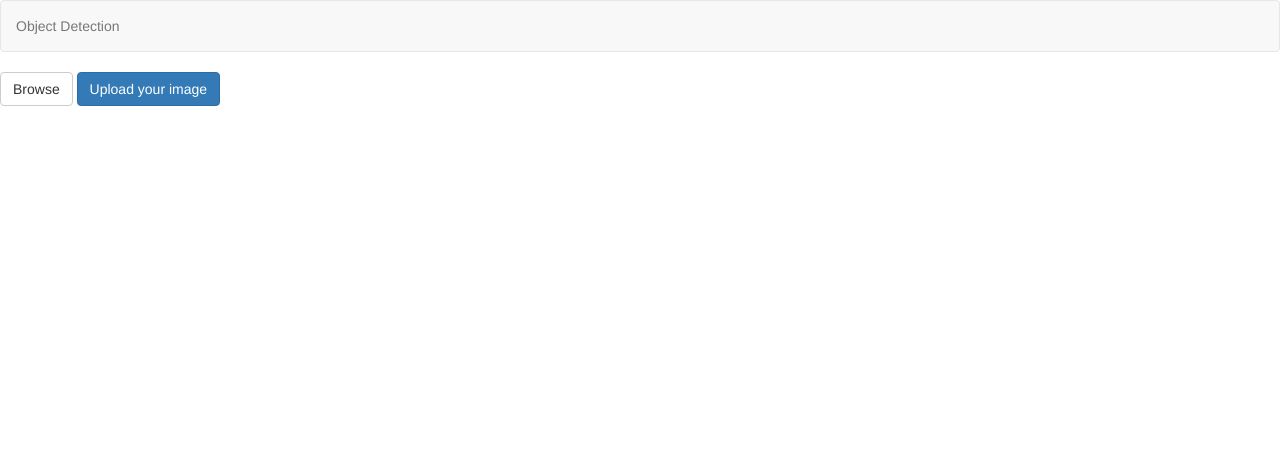
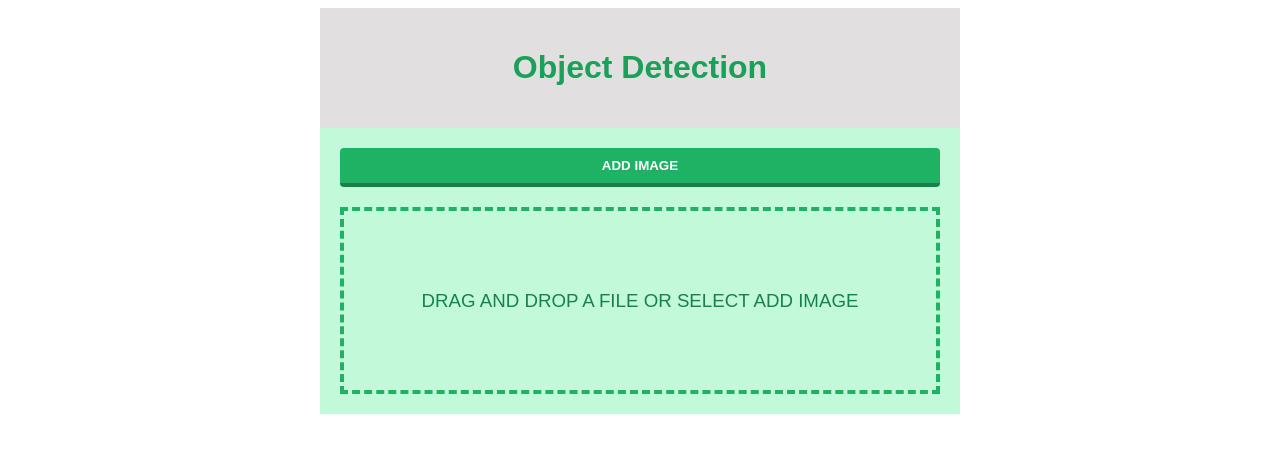
Before and after one commit to Sonkaryasshu/Object_Detection, a Flask app: page / in a window 1280 px wide. Shown: the top 453 px of the page. Run offline with Flask 2, Linux system fonts and the light colour scheme; parts of the project's set-up code (start-up, migrations or seed data) failed here and were passed over; some libraries are stand-ins or nearby versions.

Commit message:
front-end

```diff
--- /dev/null
+++ b/download/static/script.js
@@ -0,0 +1,32 @@
+
+
+function readURL(input) {
+    if (input.files && input.files[0]) {
+
+      var reader = new FileReader();
+
+      reader.onload = function(e) {
+        $('.image-upload-wrap').hide();
+
+        $('.file-upload-image').attr('src', e.target.result);
+        $('.file-upload-content').show();
+        $('.file-upload-btn').html("Change Image");
+        };
+
+      reader.readAsDataURL(input.files[0]);
+
+    } else {
+      removeUpload();
+    }
+  }
+
+  function removeUpload() {
+    $('.file-upload-content').hide();
+    $('.image-upload-wrap').show();
+  }
+  $('.image-upload-wrap').bind('dragover', function () {
+          $('.image-upload-wrap').addClass('image-dropping');
+      });
+      $('.image-upload-wrap').bind('dragleave', function () {
+          $('.image-upload-wrap').removeClass('image-dropping');
+  });
--- /dev/null
+++ b/download/static/style.css
@@ -0,0 +1,126 @@
+
+header{
+  font-family: sans-serif;
+  background-color: #dbd8d8d0;
+  color: #1AA059;
+  max-height: 300px;
+  max-width:  600px;
+  margin: auto;
+  padding: 20px;
+}
+body {
+    font-family: sans-serif;
+    background-color: #ffffff;
+  }
+
+  .file-upload {
+    background-color: #c2fad9;
+    max-width:  600px;
+    margin: 0 auto;
+    padding: 20px;
+  }
+
+  .file-upload-btn {
+    width: 100%;
+    margin: 0;
+    color: #fff;
+    background: #1FB264;
+    border: none;
+    padding: 10px;
+    border-radius: 4px;
+    border-bottom: 4px solid #15824B;
+    transition: all .2s ease;
+    outline: none;
+    text-transform: uppercase;
+    font-weight: 700;
+  }
+
+  .file-upload-btn:hover {
+    background: #1AA059;
+    color: #ffffff;
+    transition: all .2s ease;
+    cursor: pointer;
+  }
+
+  .file-upload-btn:active {
+    border: 0;
+    transition: all .2s ease;
+  }
+
+  .file-upload-content {
+    display: none;
+    text-align: center;
+  }
+
+  .file-upload-input {
+    position: absolute;
+    margin: 0;
+    padding: 0;
+    width: 100%;
+    height: 100%;
+    outline: none;
+    opacity: 0;
+    cursor: pointer;
+  }
+
+  .image-upload-wrap {
+    margin-top: 20px;
+    border: 4px dashed #1FB264;
+    position: relative;
+  }
+
+  .image-dropping,
+  .image-upload-wrap:hover {
+    background-color: #1FB264;
+    border: 4px dashed #ffffff;
+  }
+
+  .image-title-wrap {
+    padding: 0 15px 15px 15px;
+    color: #222;
+  }
+
+  .drag-text {
+    text-align: center;
+  }
+
+  .drag-text h3 {
+    font-weight: 100;
+    text-transform: uppercase;
+    color: #15824B;
+    padding: 60px 0;
+  }
+
+  .file-upload-image {
+    max-height: 200px;
+    max-width: 200px;
+    margin: auto;
+    padding: 20px;
+  }
+
+  .submit-btn {
+    width: 200px;
+    margin: 0;
+    color: #fff;
+    background: #cd4535;
+    border: none;
+    padding: 10px;
+    border-radius: 4px;
+    border-bottom: 4px solid #b02818;
+    transition: all .2s ease;
+    outline: none;
+    text-transform: uppercase;
+    font-weight: 700;
+  }
+
+  .remove-image:hover {
+    background: #c13b2a;
+    color: #ffffff;
+    transition: all .2s ease;
+    cursor: pointer;
+  }
+
+  .remove-image:active {
+    border: 0;
+    transition: all .2s ease;
+  }
--- a/templates/index.html
+++ b/templates/index.html
@@ -1,23 +1,37 @@
 <!DOCTYPE html>
 <html lang="en">
 <head>
-  <meta charset="UTF-8">
+  <!-- <meta charset="UTF-8"> -->
+  <meta name="viewport" content="width=device-width initial-scale=1.0	">
   <title>Object Detection</title>
-  <link rel="stylesheet" href="https://maxcdn.bootstrapcdn.com/bootstrap/3.3.7/css/bootstrap.min.css" integrity="sha384-BVYiiSIFeK1dGmJRAkycuHAHRg32OmUcww7on3RYdg4Va+PmSTsz/K68vbdEjh4u" crossorigin="anonymous">
+  <link rel="stylesheet" href="{{ url_for('static',filename='static/style.css') }}">
+  <script src="{{ url_for('static',filename='static/script.js') }}"></script>
+  <script class="jsbin" src="https://ajax.googleapis.com/ajax/libs/jquery/1/jquery.min.js"></script>
 </head>
 
 <body>
-<header class="navbar navbar-default">
-  <span class="navbar-text"> Object Detection  </span>
+<header>
+  <h1 align="center"> Object Detection  </h1>
 </header>
 
 
 <form action="/upload" method="post" enctype="multipart/form-data" >
-    <label class="btn btn-default btn-file">
-        Browse <input <input type="file" name="image" style="display: none;">
-    </label>
-    <input type="submit" value="Upload your image" class="btn btn-primary">
-</form>
+  <div class="file-upload">
+      <button class="file-upload-btn" type="button" onclick="$('.file-upload-input').trigger( 'click' )">Add Image</button>
+      <div class="image-upload-wrap">
+        <input class="file-upload-input" type='file' name="image" onchange="readURL(this);" accept="image/*" />
+        <div class="drag-text">
+          <h3>Drag and drop a file or select add Image</h3>
+        </div>
+      </div>
+      <div class="file-upload-content">
+        <img class="file-upload-image" src="#" alt="your image" />
+        <div class="image-title-wrap">
+          <button type="submit" class="submit-btn">Submit</button>
+        </div>
+      </div>
+    </div>
+ </form>
 
 </body>
 </html>
```
